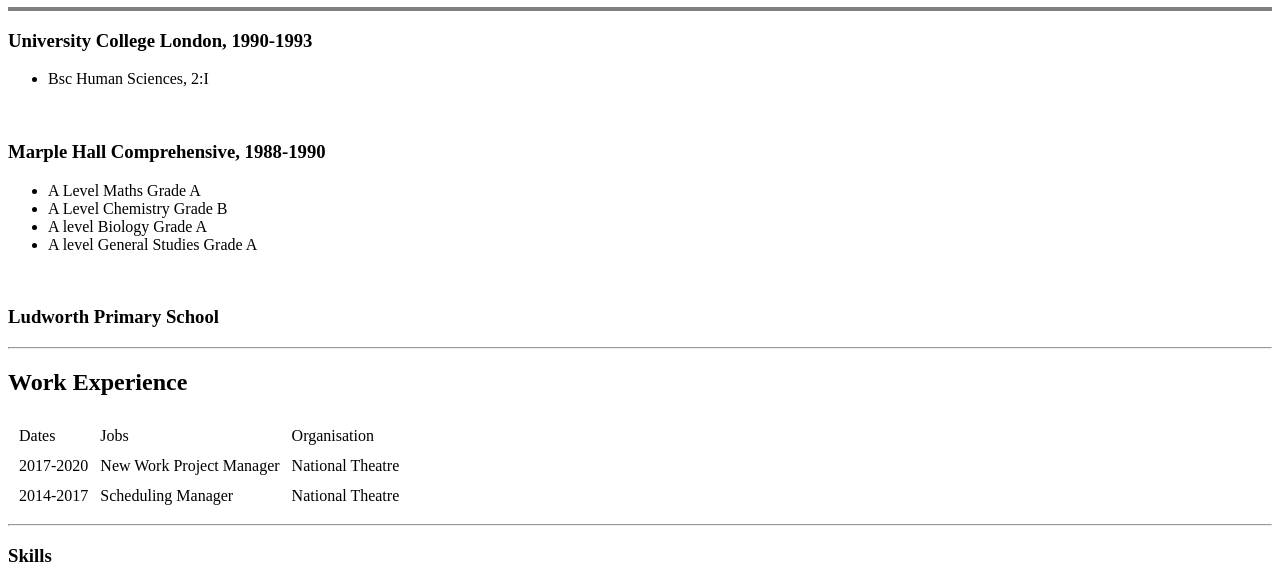
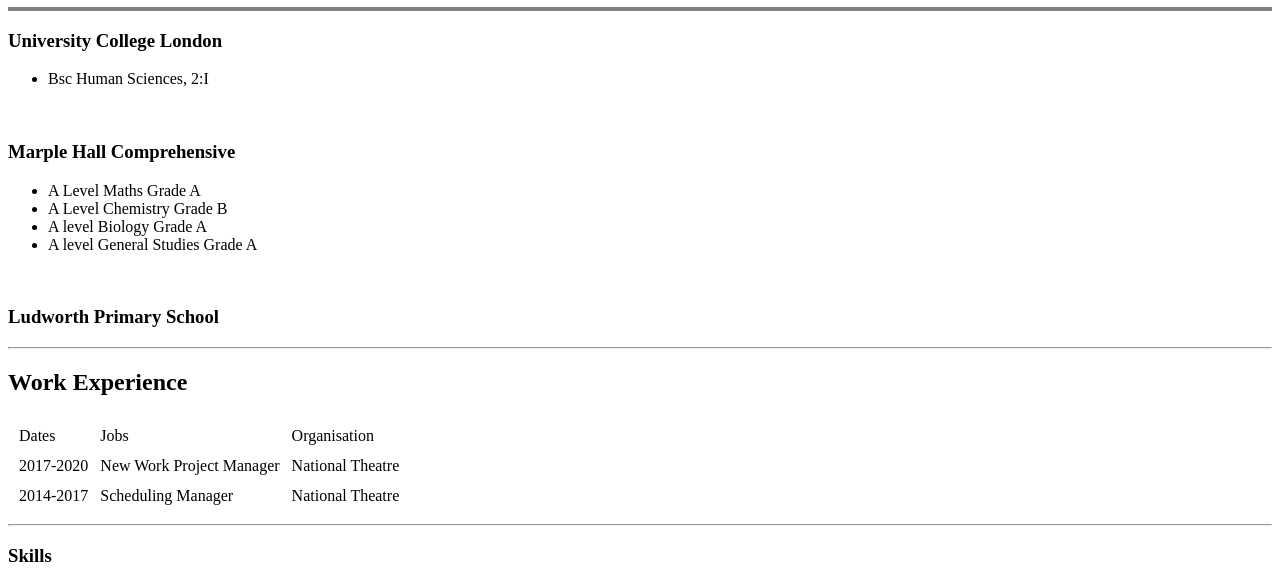
Before and after one commit to KdMCoding/Personal-Site, a plain HTML site: page HTML Personal Site/index.html in a window 1280 px wide. Shown: the part 163-745 px from the top of the page. Drawn offline with Linux system fonts and the light colour scheme.

Commit message:
Update index.html

```diff
--- a/HTML Personal Site/index.html
+++ b/HTML Personal Site/index.html
@@ -17,12 +17,12 @@
   </table>
 
   <hr size="4" noshade>
-  <h3>University College London, 1990-1993</h3>
+  <h3>University College London</h3>
   <ul>
       <li>Bsc Human Sciences, 2:I</li>
   </ul>
   <br>
-  <h3>Marple Hall Comprehensive, 1988-1990</h3>
+  <h3>Marple Hall Comprehensive</h3>
   <ul>
     <li>A Level Maths Grade A</li>
     <li>A Level Chemistry Grade B</li>
```
